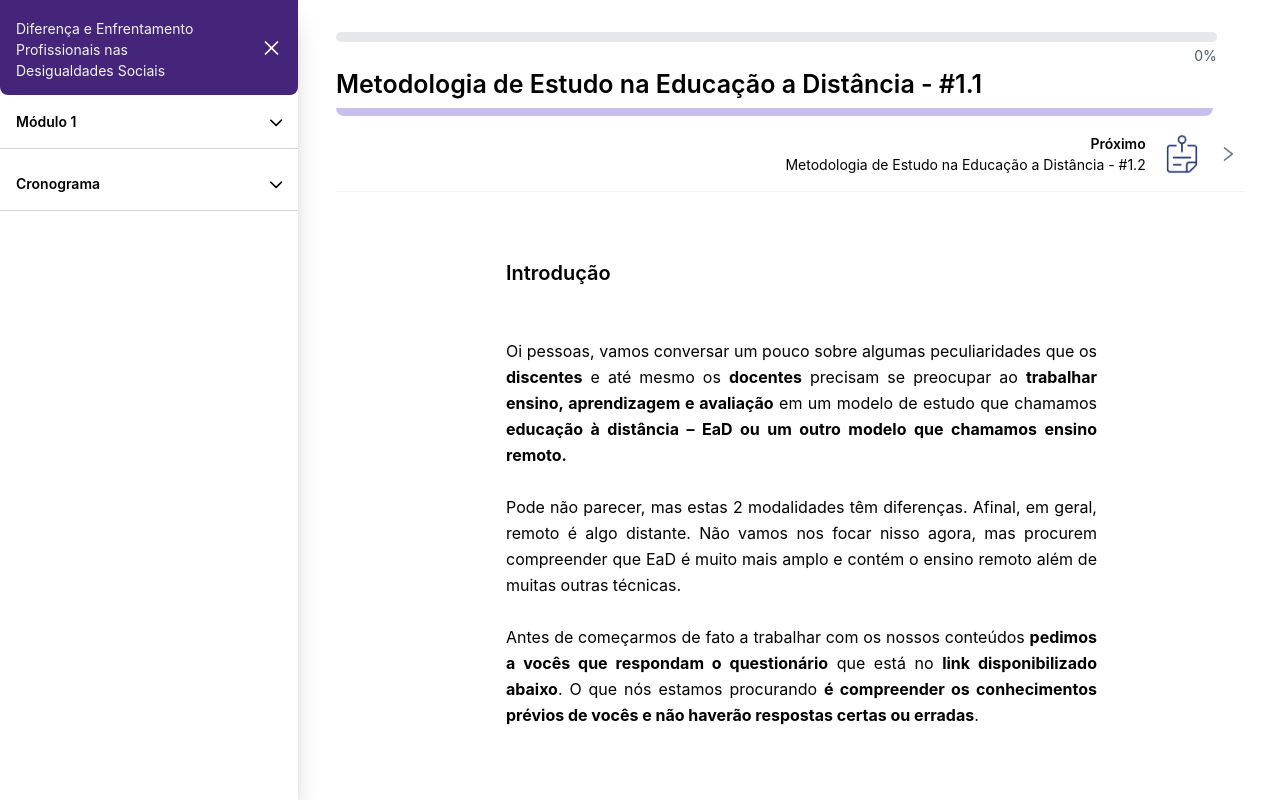
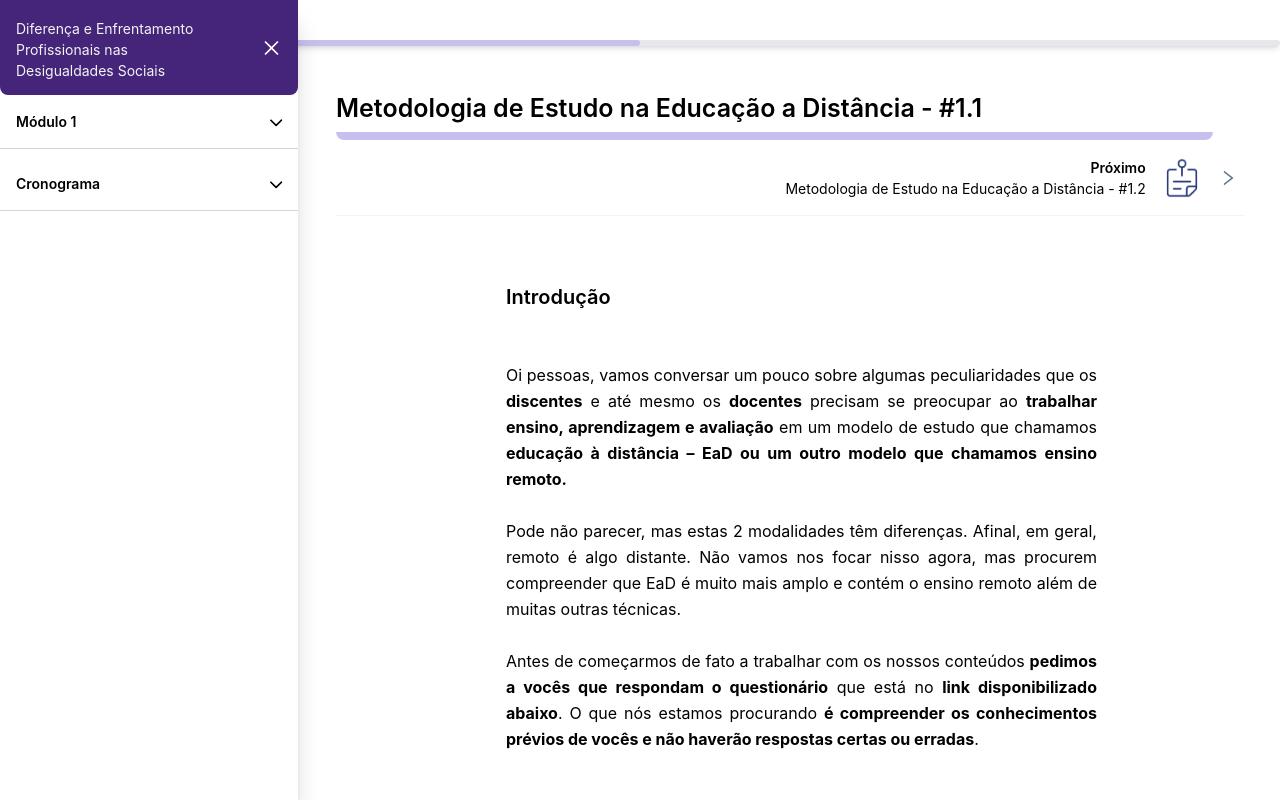
Before and after one commit to pvictor1206/modulos-enfrentamentos-IUVI, a React (Vite) app: page /#/ in a window 1280 px wide. Built offline with nearby package versions, Linux system fonts and the light colour scheme.

Commit message:
barra porcentagem

```diff
--- a/src/App.jsx
+++ b/src/App.jsx
@@ -9,7 +9,7 @@ import Module_01_05 from './components/Modules/Module-01/Module_01_05.jsx';
 
 function App() {
   return (
-    <div className="absolute top-0 left-0 p-4">
+    <div className="absolute top-0 left-0 p-4 pt-[50px]">
       {/* Rotas */}
       <Routes>
         <Route path="/" element={<Module_01_01 />} />
--- a/src/components/BarProgress/ProgressBar.jsx
+++ b/src/components/BarProgress/ProgressBar.jsx
@@ -1,18 +1,13 @@
-
 import React from "react";
 
 function ProgressBar({ porcentagem }) {
   return (
-
-  <div className="mt-4 pr-[0%] md:pr-[1.7%]">
-      <div className="w-full bg-gray-200 rounded-full h-2.5">
+    <div className="w-full">
+      <div className="w-full bg-gray-200 rounded-full h-1.5">
         <div
-          className="bg-[#C9BFEF] h-2.5 rounded-full transition-all duration-300"
+          className="bg-[#C9BFEF] h-1.5 rounded-full transition-all duration-300"
           style={{ width: `${porcentagem}%` }}
         ></div>
-      </div>
-      <div className="text-right text-sm mt-1 text-gray-600">
-        {porcentagem}%
       </div>
     </div>
   );
--- a/src/components/Modules/Module-01/Module_01_01.jsx
+++ b/src/components/Modules/Module-01/Module_01_01.jsx
@@ -4,15 +4,11 @@ import { AiOutlineRight } from "react-icons/ai"; // topo do arquivo
 import MobileBottomBar from "../../Mobile/MobileBottomBar";
 import conteudoJSON from '../../../assets/conteudo_textos_01.json';
 import { Link } from 'react-router-dom';
-import ProgressBar from "../../BarProgress/ProgressBar";
-
 
 function Module_01_01() {
-  const progresso = 0;
   return (
     <MainLayout>
-      <div className="pr-8"> {/* padding opcional à direita */}
-        <ProgressBar porcentagem={progresso} />
+      <div className="pr-8 pt-[40px]"> {/* padding opcional à direita */}
         <h1 className="text-left font-semibold text-[18px] md:text-[25px]">
           Metodologia de Estudo na Educação a Distância - #1.1
         </h1>
--- a/src/components/Modules/Module-01/Module_01_02.jsx
+++ b/src/components/Modules/Module-01/Module_01_02.jsx
@@ -5,15 +5,12 @@ import { AiOutlineRight } from "react-icons/ai"; // topo do arquivo
 import { Link } from 'react-router-dom';
 
 import MobileBottomBar from "../../Mobile/MobileBottomBar";
-import conteudoJSON from '../../../assets/conteudo_textos_01.json';
 
 function Module_01_02() {
-  const progresso = 20;
 
   return (
     <MainLayout>
       <div className="pr-8"> {/* padding opcional à direita */}
-        <ProgressBar porcentagem={progresso} />
         <h1 className="text-left font-semibold text-[18px] md:text-[25px]">
           Metodologia de Estudo na Educação a Distância - #1.2
         </h1>
@@ -43,9 +40,6 @@ function Module_01_02() {
       </div>
 
 
-
-
-
       <MobileBottomBar to="/#" text="Próximo" />
 
     </MainLayout>
--- a/src/components/Sidebar/NavBar.jsx
+++ b/src/components/Sidebar/NavBar.jsx
@@ -3,11 +3,14 @@ import * as AiIcons from "react-icons/ai";
 import { useEffect } from "react";
 import { Link } from "react-router-dom";
 import DropdownMenu from "./DropdownMenu";
+import ProgressBar from "../BarProgress/ProgressBar";
 
 const modules = [
   { title: "Módulo 1", items: ["Metodologia de Estudo na Educação a Distância"] },
   { title: "Cronograma", items: ["EM BREVE"] },
 ];
+
+const progresso = 50;
 
 function NavBar({ sidebar, setSidebar }) {
   const showSidebar = () => setSidebar(!sidebar);
@@ -23,16 +26,19 @@ function NavBar({ sidebar, setSidebar }) {
   return (
     <>
       {/* Botão lateral fixo — escondido no mobile quando o menu está aberto */}
-
-      <div className={`fixed top-0 left-0 w-full bg-white shadow-md  z-50 ${sidebar ? "hidden" : "block"}`}>
+      <div className="fixed top-0 left-0 w-full bg-white shadow-md z-50">
         <div className="flex items-center justify-between px-4 py-2">
           <Link to="#" onClick={showSidebar} className="flex items-center gap-2">
             <FaIcons.FaBars className="w-5 h-5 text-[#44257A]" />
             <span className="text-[#44257A] font-semibold">Módulo 01</span>
           </Link>
-              {/* Você pode adicionar mais itens aqui, como logo, perfil, etc. */}
         </div>
+        <ProgressBar porcentagem={progresso} />
       </div>
+
+
+
+
 
 
       {/* Backdrop apenas no mobile */}
```
Lines whose indentation alone changed are shown as unchanged.
